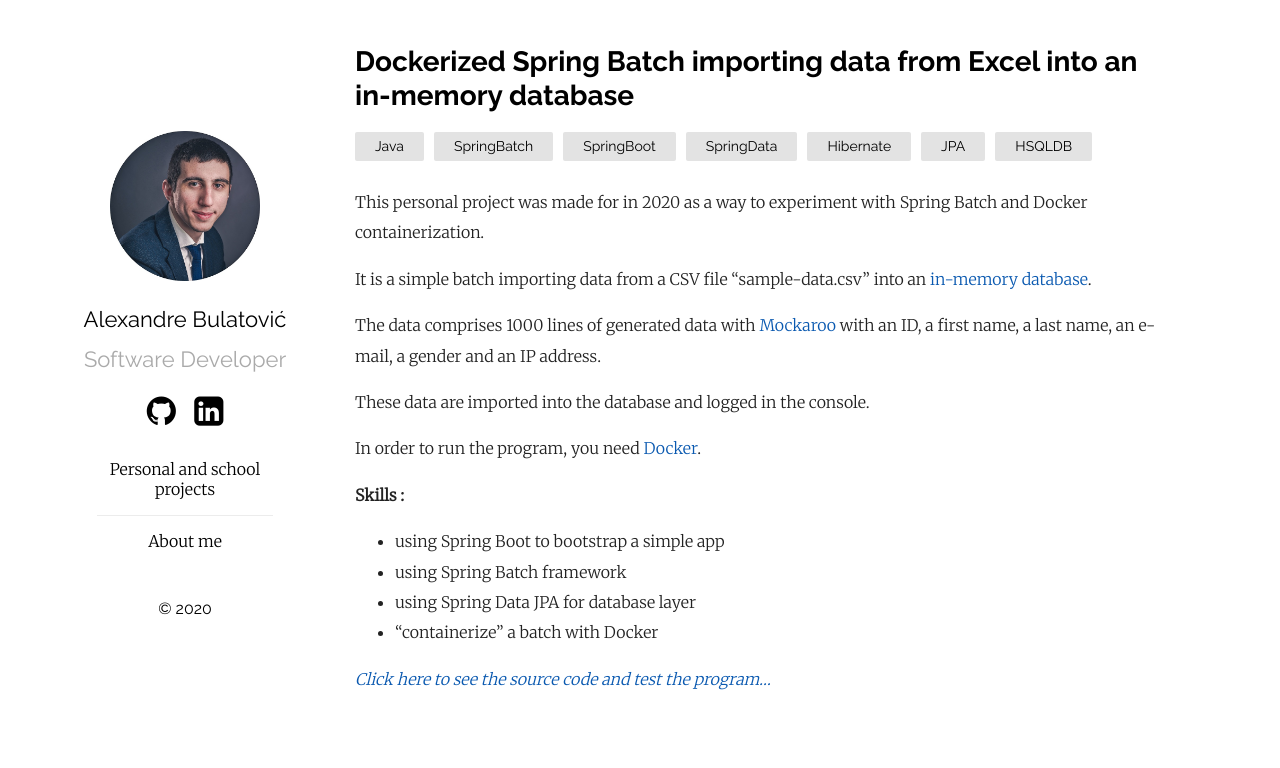
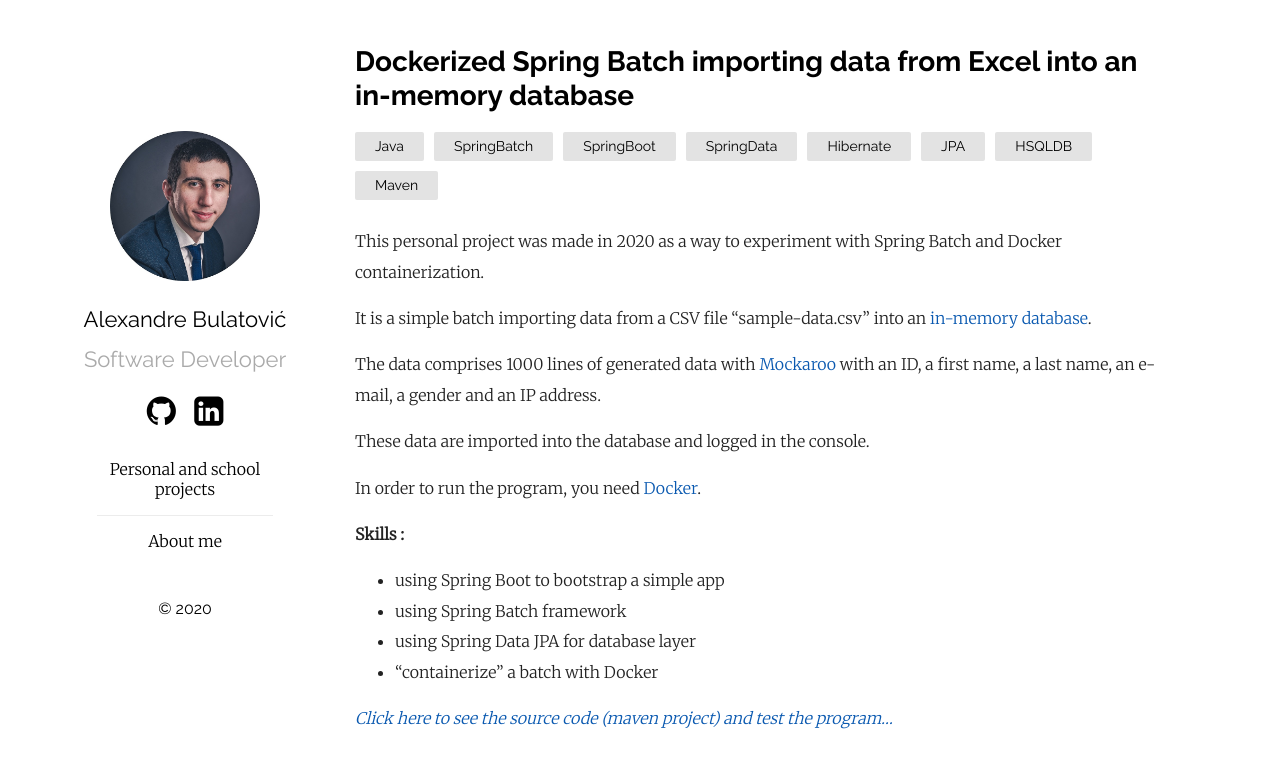
Before and after one commit to alexandrebulatovic/alexandrebulatovic.github.io, a Jekyll site: the page built from _post/dockerized-spring-batch.md, in a window 1280 px wide. Shown: the top 768 px of the page. Built offline with Jekyll 4.4.1, drawn with Linux system fonts in a browser that asks for light colours.

Commit message:
Ajout tag Maven et correction typo

```diff
--- a/_post/dockerized-spring-batch.md
+++ b/_post/dockerized-spring-batch.md
@@ -1,12 +1,12 @@
 ---
 layout: post
 title:  Dockerized Spring Batch importing data from Excel into an in-memory database
-categories: Java SpringBatch SpringBoot SpringData Hibernate JPA HSQLDB
+categories: Java SpringBatch SpringBoot SpringData Hibernate JPA HSQLDB Maven
 slug: dockerized-spring-batch
 rank: 6
 ---
 
-This personal project was made for in 2020 as a way to experiment with Spring Batch and Docker containerization.
+This personal project was made in 2020 as a way to experiment with Spring Batch and Docker containerization.
 
 It is a simple batch importing data from a CSV file "sample-data.csv" into an [in-memory database](https://en.wikipedia.org/wiki/HSQLDB).
 
@@ -22,4 +22,4 @@ In order to run the program, you need [Docker](https://www.docker.com/products/d
 - using Spring Data JPA for database layer
 - "containerize" a batch with Docker
 
-*[Click here to see the source code and test the program...](https://github.com/alexandrebulatovic/dockerized-spring-batch)*
+*[Click here to see the source code (maven project) and test the program...](https://github.com/alexandrebulatovic/dockerized-spring-batch)*
```
